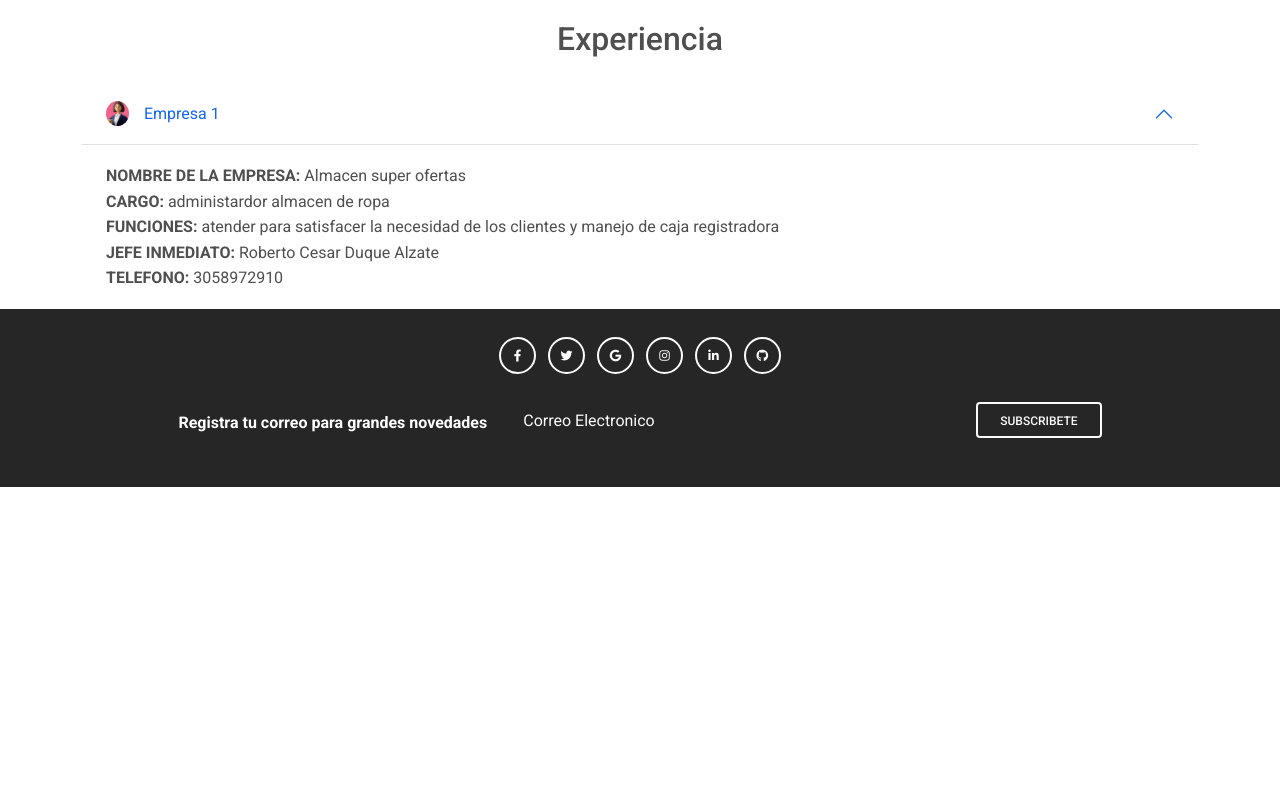
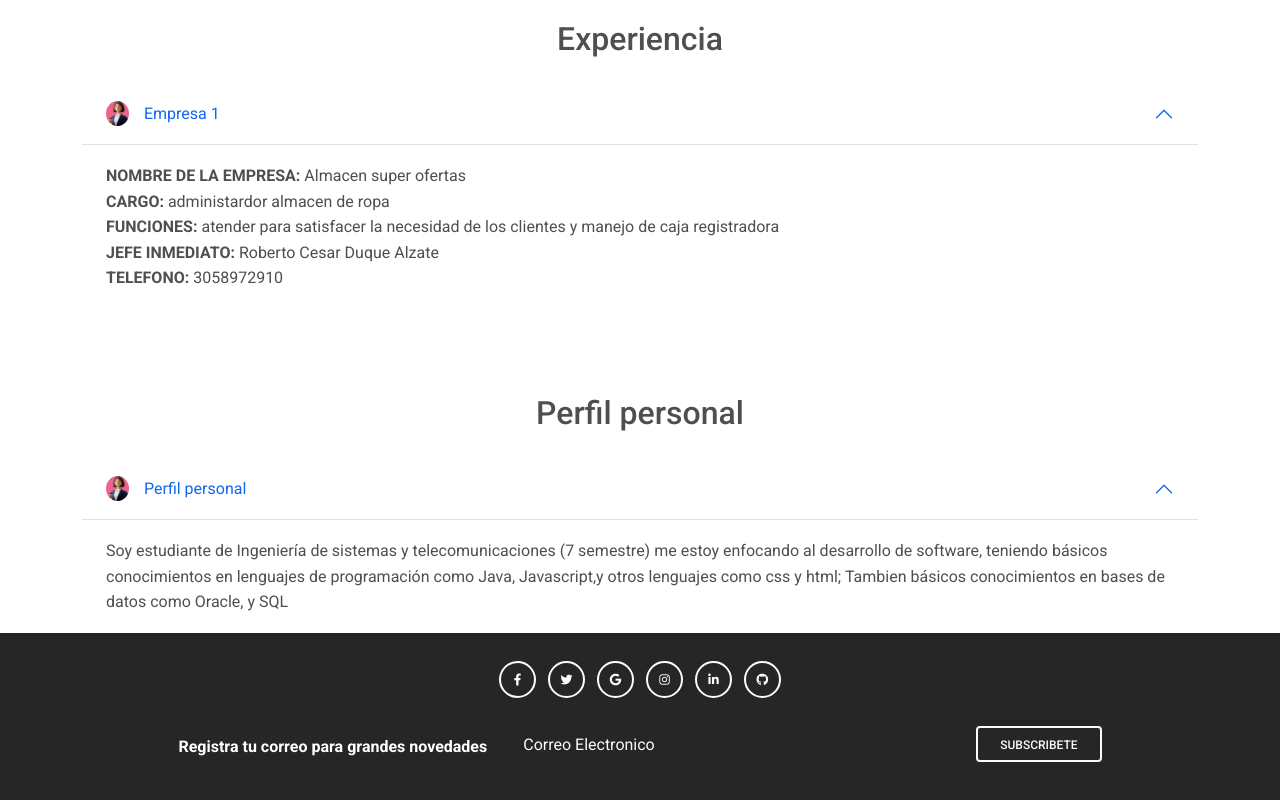
Before and after one commit to DavidDq11/Hoja_de_Vida, a plain HTML site: page Hoja.html in a window 1280 px wide. Shown: the part 1021-1821 px from the top of the page. Before the commit the page ends 1508 px from the top, so only its background shows below. Drawn offline with nearby package versions, Linux system fonts and the light colour scheme.

Commit message:
Perfil laboral

```diff
--- a/Hoja.html
+++ b/Hoja.html
@@ -202,6 +202,32 @@
         </div>
     </div>
 
+    <!--perfil personal-->
+
+    <div class="container perfil">
+        <h2 class="t-cen mar-bot mar-top">Perfil personal</h2>
+        <div class="accordion accordion-flush" id="accordionExample">
+            <div class="accordion-item">
+                <h2 class="accordion-header" id="headingOne">
+
+                    <button class="accordion-button" type="button" data-mdb-toggle="collapse"
+                        data-mdb-target="#collapseOne" aria-expanded="true" aria-controls="collapseOne">
+
+                        <img src="img/avatar.png" class="rounded-circle" height="25" alt="" loading="lazy" />
+                        Perfil personal
+                    </button>
+                </h2>
+                <div id="collapseOne" class="accordion-collapse collapse show" aria-labelledby="headingOne"
+                    data-mdb-parent="#accordionExample">
+                    <div class="accordion-body">
+                     Soy estudiante de Ingeniería de sistemas y telecomunicaciones (7 semestre) me estoy enfocando al desarrollo de software, teniendo básicos conocimientos en lenguajes de programación como Java, Javascript,y otros lenguajes como css y html; Tambien básicos conocimientos en bases de datos como Oracle, y SQL
+
+                    </div>
+                </div>
+            </div>
+        </div>
+    </div>
+
     <!-- Videos -->
 
 
--- a/css/styles.css
+++ b/css/styles.css
@@ -110,6 +110,11 @@ header{
     background-color: #f1628b;
 }
 
+.perfil img {
+    margin-right: 15px;
+    background-color: #f1628b;
+}
+
 .videos {
     margin-top: 40px;
     margin-bottom: 40px;
```
